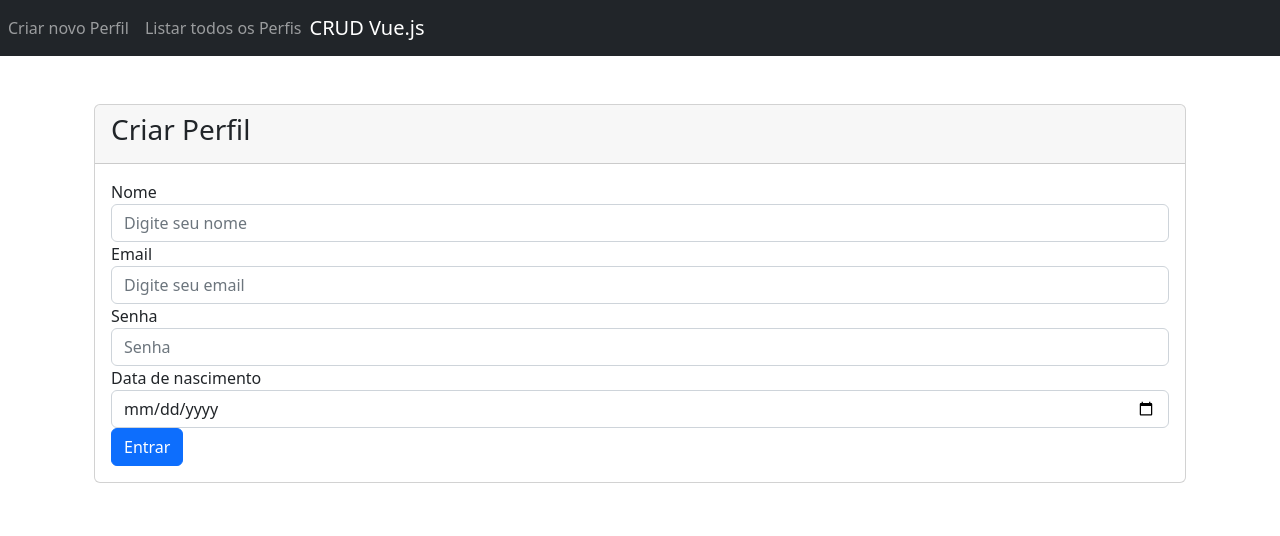
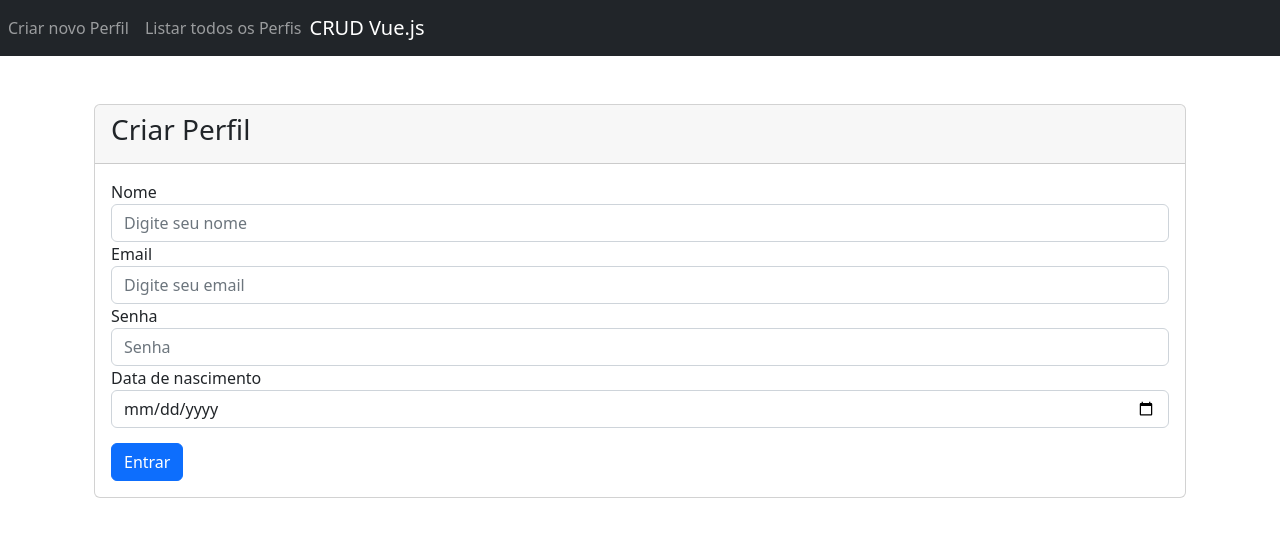
Before and after one commit to brunohs007/CRUD, a Vue app: page / in a window 1280 px wide. Shown: the top 536 px of the page. Built offline with nearby package versions, Linux system fonts and the light colour scheme.

Commit message:
logica do botao enviar

```diff
--- a/src/App.vue
+++ b/src/App.vue
@@ -1,5 +1,5 @@
 <template>
-  <div>
+  <div id="app">
     <!-- inicio navbar -->
     <nav class="navbar navbar-expand-sm bg-dark navbar-dark">
         <a class="navbar-brand order-md-last">CRUD Vue.js </a>
--- a/src/components/criar-perfil/CriarPerfilComponents.vue
+++ b/src/components/criar-perfil/CriarPerfilComponents.vue
@@ -27,7 +27,7 @@
             <input type="date" class="form-control" placeholder="YYYY/MM/DD" v-model="perfil.data">
           </div>
 
-          <div class="form-group">
+          <div class="form-group" style="margin-top: 15px">
             <button type="submit" class=" btn btn-primary">Entrar</button>
           </div>
         </form>
--- a/src/components/editar-perfil/EditarPerfilComponents.vue
+++ b/src/components/editar-perfil/EditarPerfilComponents.vue
@@ -8,6 +8,7 @@
 
 <script>
 export default {
+  name: 'EditarPerfilComponents',
   data() {
     return {
 
--- a/src/components/listar-perfil/ListarPerfilComponents.vue
+++ b/src/components/listar-perfil/ListarPerfilComponents.vue
@@ -8,6 +8,7 @@
 
 <script>
 export default {
+  name: 'EditarPerfilComponents',
   data() {
     return {}
   }
```
